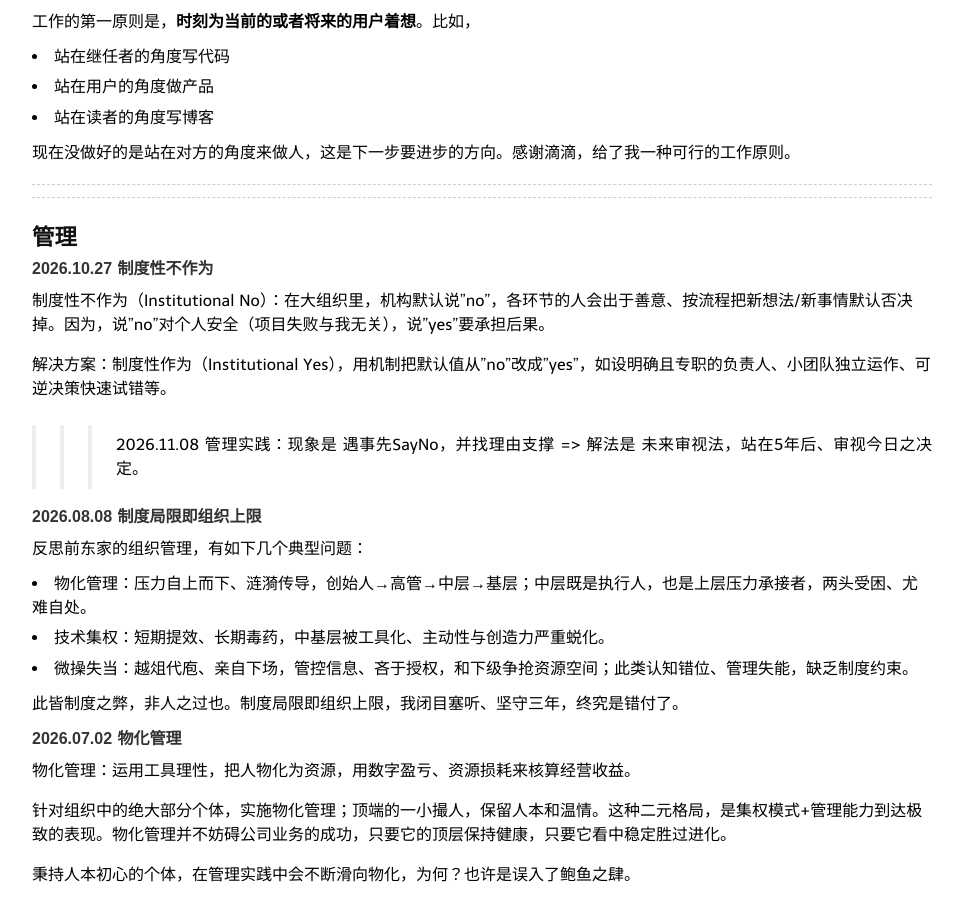
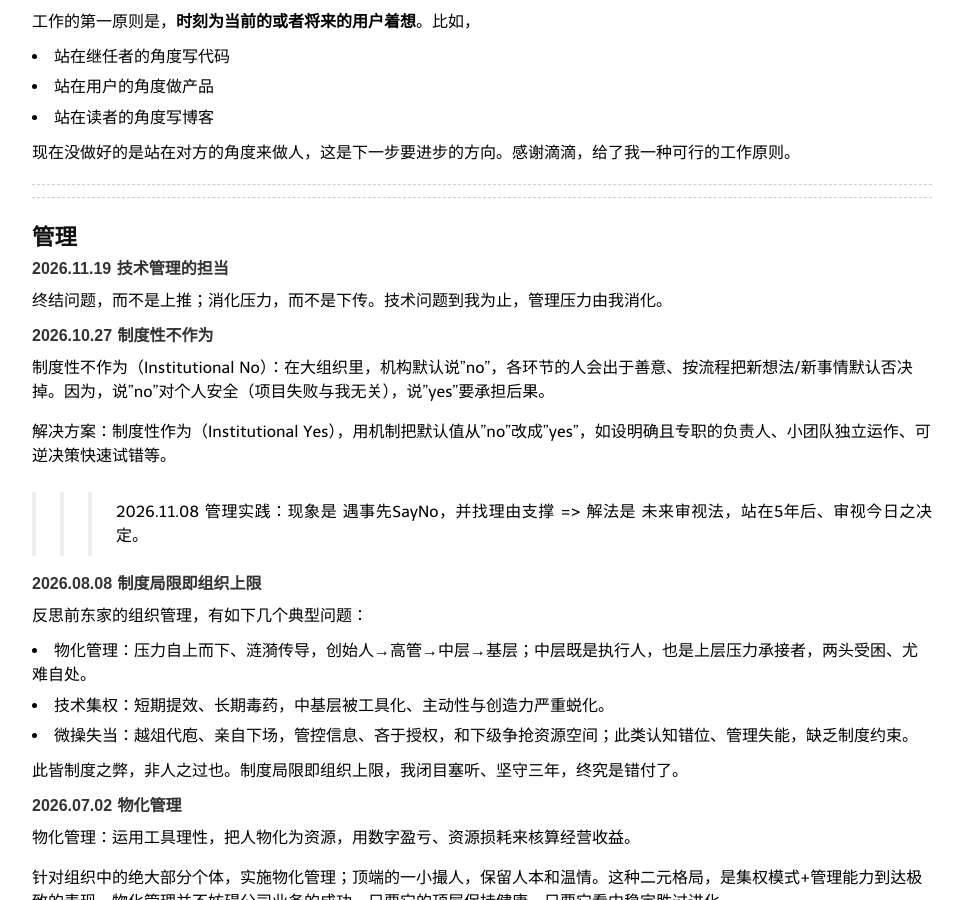
Before and after one commit to niean/niean.github.io, a Jekyll site: the page built from _posts/2024-06-30-se-insight.markdown, in a window 1280 px wide and 900 px high, scrolled down 22989 px. Shown: the whole window, without its empty margins (158-1121 px from the left). Built offline with Jekyll 4.4.1, drawn with Linux system fonts in a browser that asks for light colours; comment, search, counter and statistics services are not loaded.

Commit message:
SE:管理担当

```diff
--- a/_posts/2024-06-30-se-insight.markdown
+++ b/_posts/2024-06-30-se-insight.markdown
@@ -870,6 +870,10 @@ SRE个体习惯有差异，对小规范认知不一致，最后可能伤害到
 ------------------------------------------------------------------------------------------------------------
 
 ## 管理
+#### 2026.11.19 技术管理的担当
+终结问题，而不是上推；消化压力，而不是下传。技术问题到我为止，管理压力由我消化。
+
+
 #### 2026.10.27 制度性不作为
 制度性不作为（Institutional No）：在大组织里，机构默认说"no"，各环节的人会出于善意、按流程把新想法/新事情默认否决掉。因为，说"no"对个人安全（项目失败与我无关），说"yes"要承担后果。
 
```
